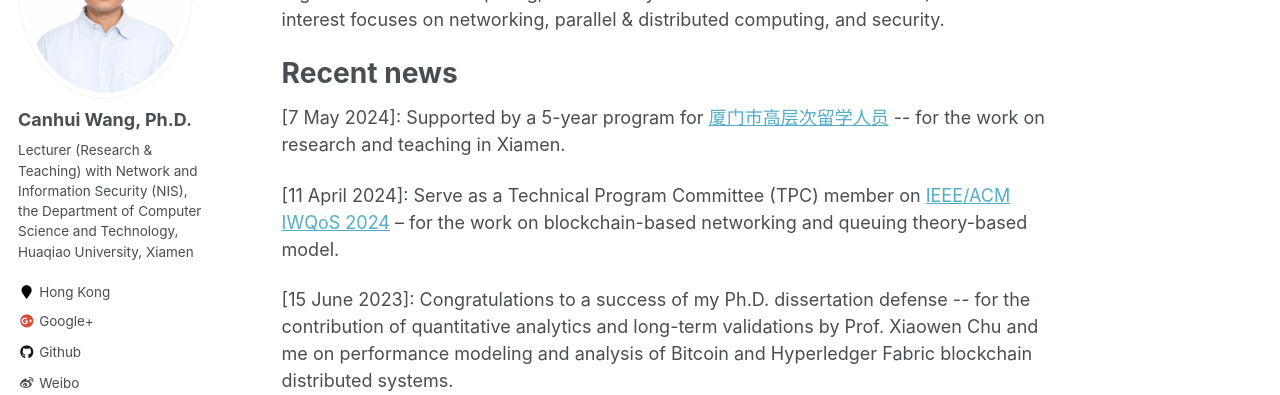
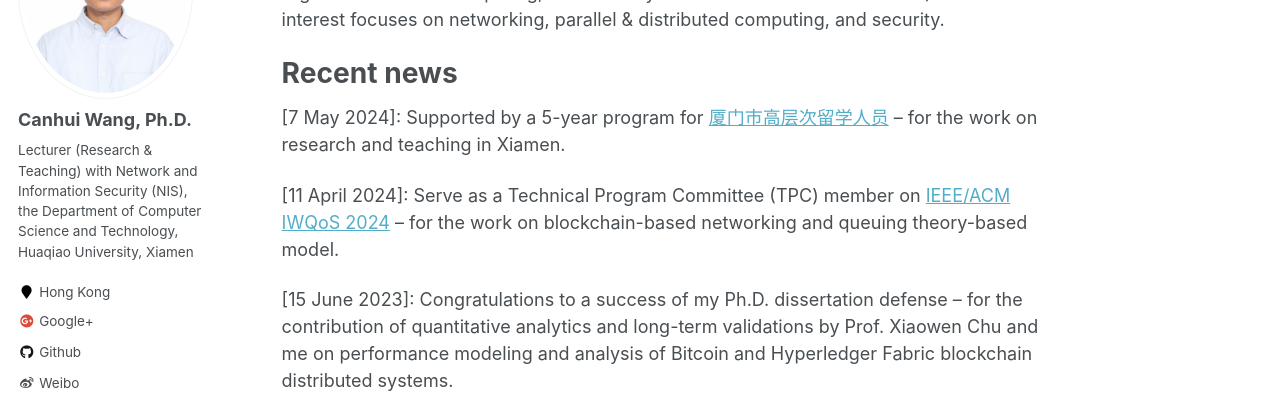
Before and after one commit to Canhui/canhui.github.io, a Jekyll site: the page built from _pages/about.md, in a window 1280 px wide and 900 px high, scrolled down 352 px. Shown: the part 153-548 px from the top of the window. Built offline with Jekyll 4.4.1, drawn with Linux system fonts in a browser that asks for light colours.

```diff
--- a/_pages/about.md
+++ b/_pages/about.md
@@ -13,11 +13,11 @@ Canhui Wang is currently a Lecturer (Research & Teaching) with Network and Infor
 
 Recent news
 ======
-\[7 May 2024\]: Supported by a 5-year program for [厦门市高层次留学人员](http://hrss.xm.gov.cn) -\- for the work on research and teaching in Xiamen.
+\[7 May 2024\]: Supported by a 5-year program for [厦门市高层次留学人员](http://hrss.xm.gov.cn) -- for the work on research and teaching in Xiamen.
 
 \[11 April 2024\]: Serve as a Technical Program Committee (TPC) member on [IEEE/ACM IWQoS 2024](https://iwqos2024.ieee-iwqos.org/committees/technical-program-committee) -- for the work on blockchain-based networking and queuing theory-based model.
 
-\[15 June 2023\]: Congratulations to a success of my Ph.D. dissertation defense \-\- for the contribution of quantitative analytics and long-term validations by Prof. Xiaowen Chu and me on performance modeling and analysis of Bitcoin and Hyperledger Fabric blockchain distributed systems.
+\[15 June 2023\]: Congratulations to a success of my Ph.D. dissertation defense -- for the contribution of quantitative analytics and long-term validations by Prof. Xiaowen Chu and me on performance modeling and analysis of Bitcoin and Hyperledger Fabric blockchain distributed systems.
 
 
 Job openings
```
